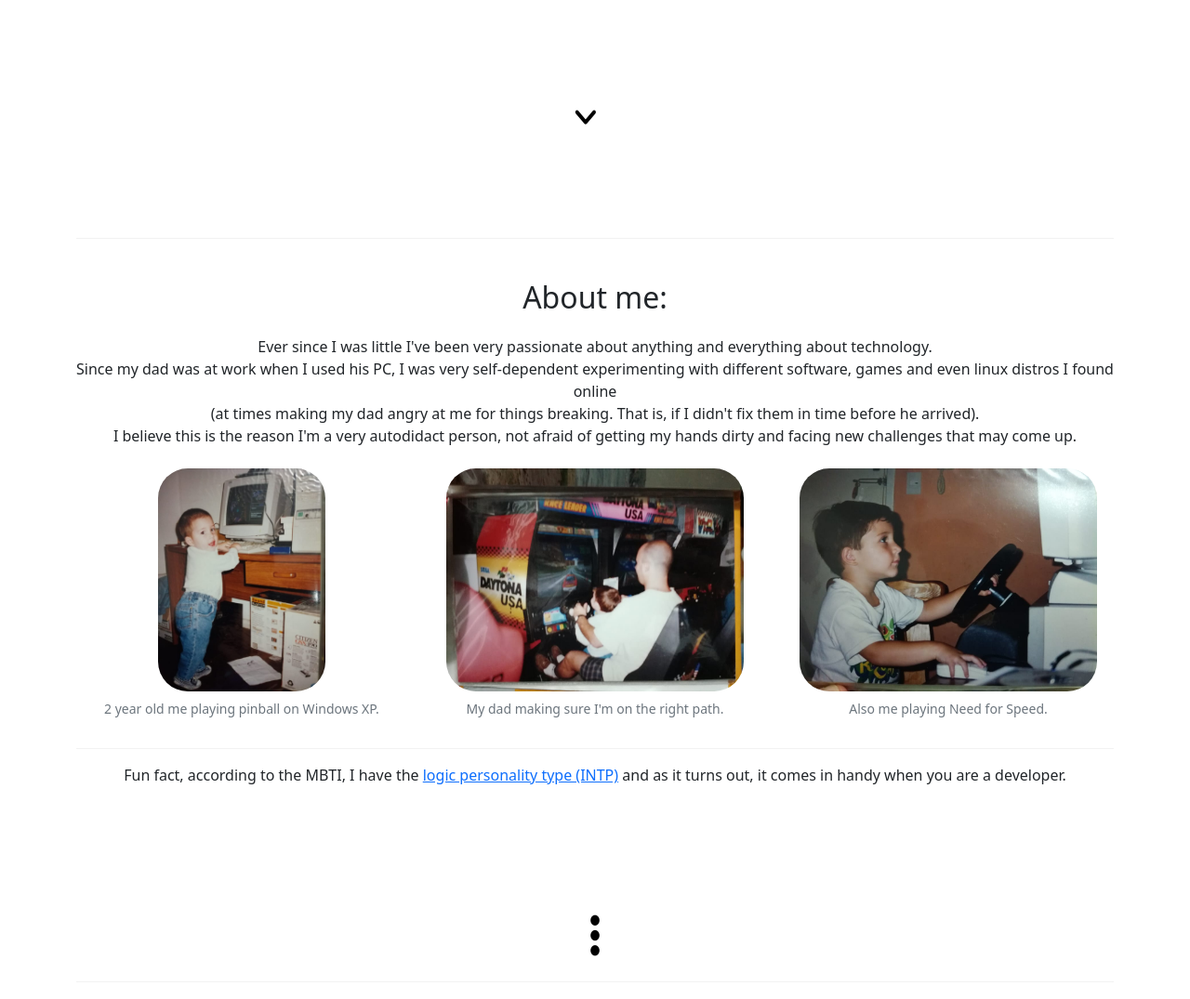
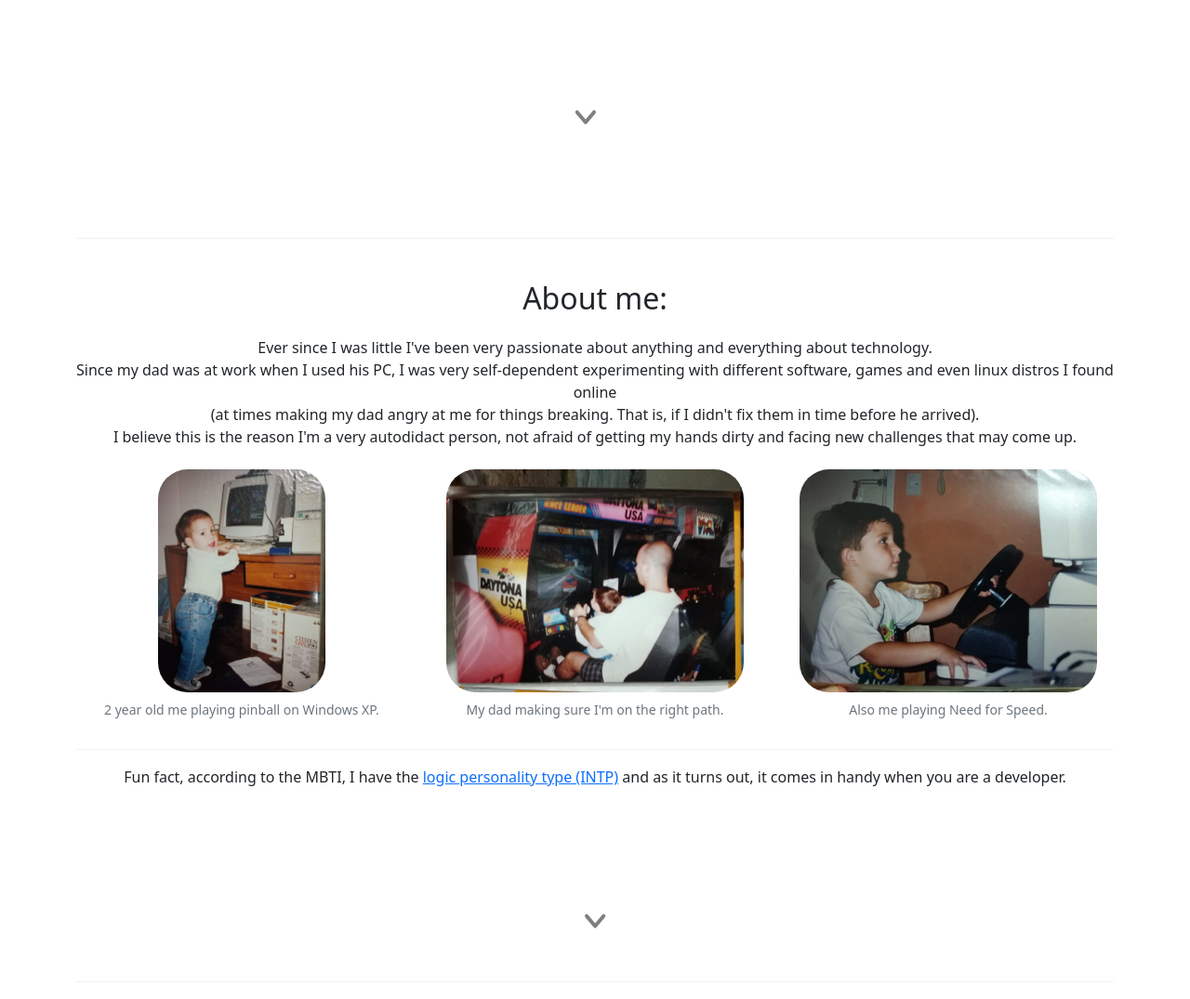
Before and after one commit to andresaprile/andresaprile.github.io, a website built with Parcel: page index.html in a window 1280 px wide. Shown: the part 640-1715 px from the top of the page at 93% size. Built offline with nearby package versions, Linux system fonts and the light colour scheme.

Commit message:
minor color palette changes

```diff
--- a/index.html
+++ b/index.html
@@ -17,11 +17,12 @@
   <link rel="apple-touch-icon" href="icon.png">
   <!-- Place favicon.ico in the root directory -->
 
+  <link rel="stylesheet" href="css/main.css">
   <link rel="stylesheet" href="css/normalize.css">
-  <link rel="stylesheet" href="css/main.css">
   <link rel="stylesheet" href="css/bootstrap.min.css">
   <link rel="stylesheet" href="css/bootstrap-utilities.css">
   <link rel="stylesheet" href="https://unpkg.com/aos@next/dist/aos.css">
+
 
 
   <script type="text/javascript" src="https://kit.fontawesome.com/b666305a31.js" crossorigin="anonymous"></script>
@@ -97,7 +98,7 @@
           <button type="button" class="btn btn-outline-secondary btn-lg px-4"><i class="fa-solid fa-download"></i> Get my resume (.PDF)</button>
         </div>
       </div>
-      <a href="#aboutMe" style="text-decoration: none; color: black;"><i class="fa-solid fa-angle-down fa-2xl fa-bounce" id="downArrow"></i></a>
+      <a href="#aboutMe" style="text-decoration: none; color: rgba(0, 0, 0, 0.5);"><i class="fa-solid fa-angle-down fa-2xl fa-bounce" id="downArrow"></i></a>
     </div>
   </div>
 
@@ -141,8 +142,7 @@
   </div>
 
   <hr> Fun fact, according to the MBTI, I have the <a href="https://www.16personalities.com/intp-personality" target="_blank">logic personality type (INTP)</a> and as it turns out, it comes in handy when you are a developer.
-
-  <a href="#mySkills" style="text-decoration: none; color: black;"><i class="fa-solid fa-ellipsis-vertical fa-3x fa-bounce" id="downArrow"></i></a>
+  <a href="#mySkills" style="text-decoration: none; color: rgba(0, 0, 0, 0.5);"><i class="fa-solid fa-angle-down fa-2xl fa-bounce" id="downArrow"></i></a>
 </div>
 
 
```
